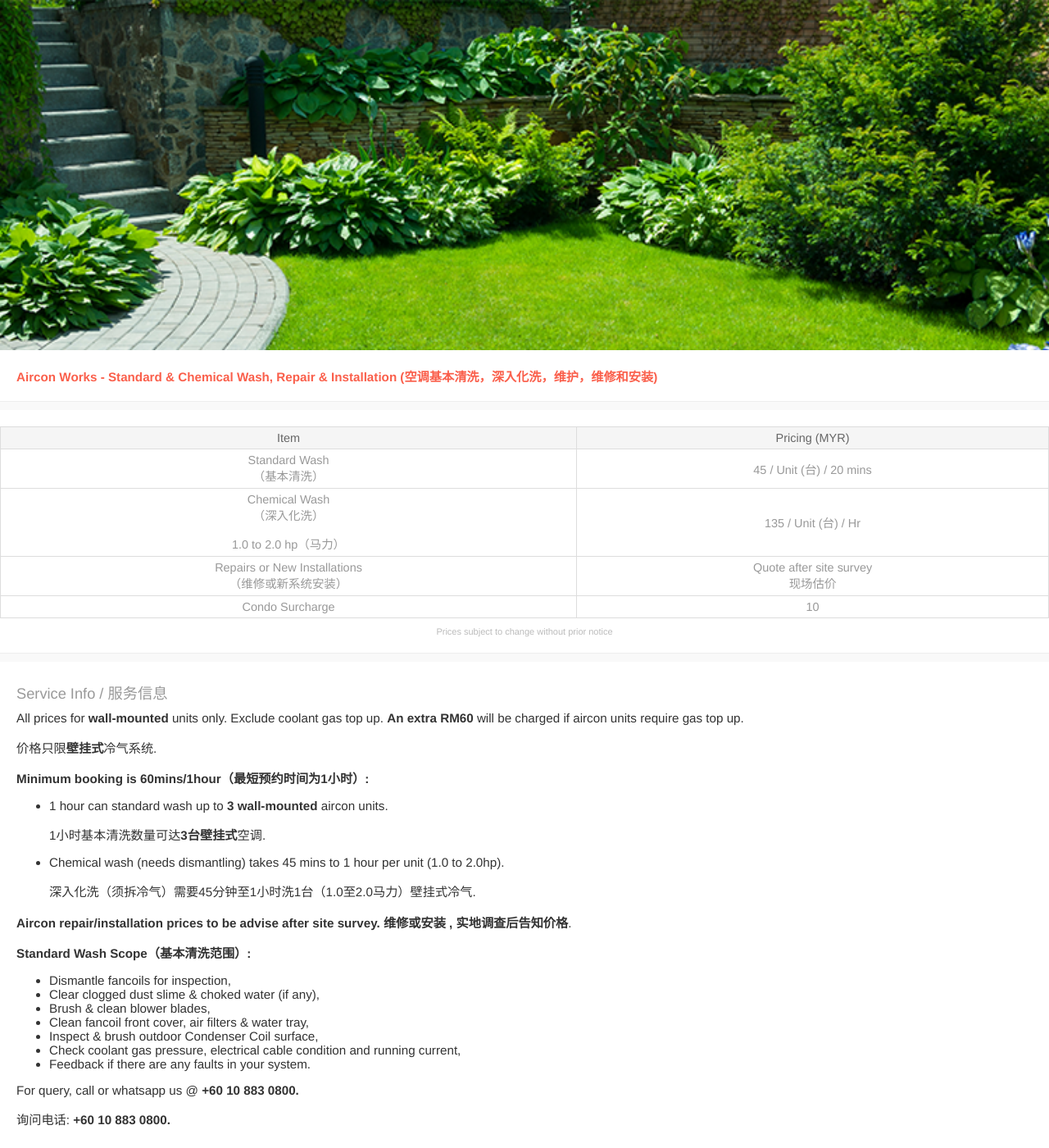
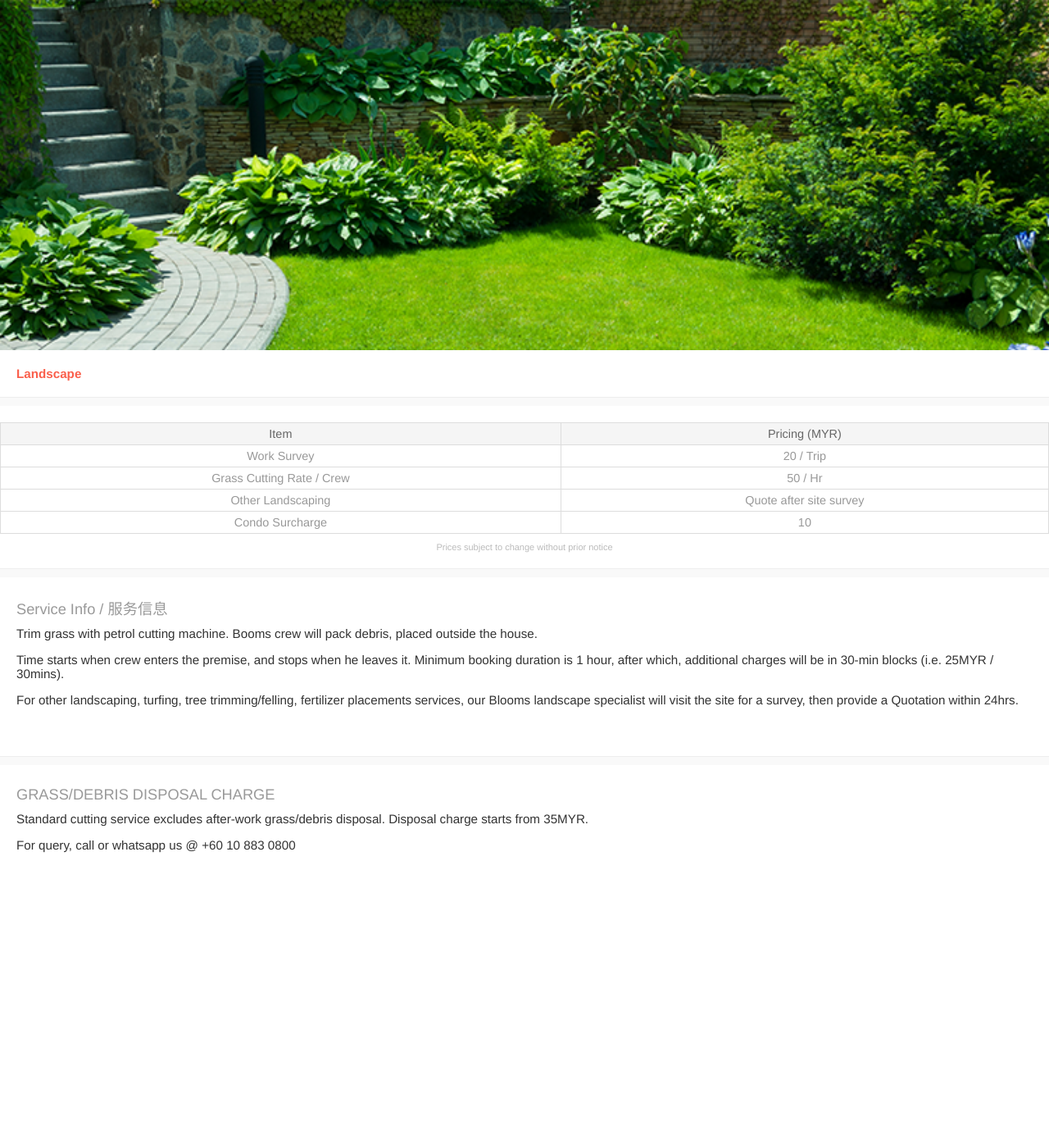
Before and after one commit to blooms-singapore/pages, a Jekyll site: the page built from en/services/myr/landscape.html, in a window 1280 px wide and 1400 px high. Shown: the whole window at 82% size. Built offline with Jekyll 4.4.1, drawn with Linux system fonts in a browser that asks for light colours.

Commit message:
Added landscaping

```diff
--- a/en/services/myr/landscape.html
+++ b/en/services/myr/landscape.html
@@ -1,5 +1,5 @@
 ---
-subtitle: Aircon Works - Standard & Chemical Wash, Repair & Installation (空调基本清洗，深入化洗，维护，维修和安装)
+subtitle: Landscape
 layout: service
 ---
 
@@ -13,27 +13,19 @@ layout: service
     </thead>
     <tbody>
       <tr>
-        <td>Standard Wash
-          <p>
-            （基本清洗）</td>
-        <td>45<span> / Unit (台)<span> / 20 mins</span></td>
+        <td>Work Survey
+          </td>
+          <td>20 / Trip</td>
       </tr>
       <tr>
-        <td>Chemical Wash
-          <p>
-            （深入化洗）
-        <p>
-          1.0 to 2.0 hp（马力）</td>
-        <td>135<span> / Unit (台)<span> / Hr</span></td>
+        <td>Grass Cutting Rate / Crew</td>
+        <td>50 / Hr</td>
       </tr>
-      <td>Repairs or New Installations
-          <p>
-            （维修或新系统安装）
-        </td>
-        <td>Quote after site survey
-          <p>
-            现场估价 </td>
+      <tr>
+      <td>Other Landscaping</td>
+      <td>Quote after site survey</td>
       </tr>
+      <tr>
        <td>Condo Surcharge</td>
         <td>10</td>
       </tr>
@@ -50,43 +42,29 @@ layout: service
   <div class="service-info">
     <h4 class="service-title">Service Info / 服务信息</h4>
     <p>
-      All prices for <strong>wall-mounted</strong> units only. Exclude coolant gas top up. <strong>An extra RM60 </strong>will be charged if aircon units require gas top up.
-      <p>
-        价格只限<strong>壁挂式</strong>冷气系统.
-      <p>
-        <p>
-    <strong>Minimum booking is 60mins/1hour（最短预约时间为1小时）:</strong>
-        <ul>
-          <li>1 hour can standard wash up to <strong>3 wall-mounted</strong> aircon units.
-            <p>
-              <p>
-              1小时基本清洗数量可达<strong>3台壁挂式</strong>空调.</li>
-          <li> Chemical wash (needs dismantling) takes 45 mins to 1 hour per unit (1.0 to 2.0hp).
-            <p>
-              <p>
-            深入化洗（须拆冷气）需要45分钟至1小时洗1台（1.0至2.0马力）壁挂式冷气.</li>
-    </ul>
-      <p>
-       <p>
-        <strong>Aircon repair/installation prices to be advise after site survey. 维修或安装 , 实地调查后告知价格</strong>.
+      Trim grass with petrol cutting machine. Booms crew will pack debris, placed outside the house.
+    <p>
+
+    <p>
+      Time starts when crew enters the premise, and stops when he leaves it. Minimum booking duration is 1 hour, after which, additional charges will be in 30-min blocks (i.e. 25${currency} / 30mins).
     </p>
+
     <p>
-      <strong>Standard Wash Scope（基本清洗范围）:</strong>
-      <ul>
-        <li>Dismantle fancoils for inspection,</li>
-        <li>Clear clogged dust slime & choked water (if any),</li>
-        <li>Brush & clean blower blades,</li>
-        <li>Clean fancoil front cover, air filters & water tray,</li>
-        <li>Inspect & brush outdoor Condenser Coil surface,</li>
-        <li>Check coolant gas pressure, electrical cable condition and running current,</li>
-        <li>Feedback if there are any faults in your system.</li>
-    </ul>
+      For other landscaping, turfing, tree trimming/felling, fertilizer placements services, our Blooms landscape specialist will visit the site for a survey, then provide a Quotation within 24hrs.
+    </p>
+  </div>
+</div>
+
+<div class="divider"></div>
+
+<div class="gap">
+  <div class="service-info">
+    <h4 class="service-title">GRASS/DEBRIS DISPOSAL CHARGE</h4>
+    <p>
+      Standard cutting service excludes after-work grass/debris disposal. Disposal charge starts from 35${currency}.
     <p>
     <p>
-         For query, call or whatsapp us @ <strong>+60 10 883 0800.</strong>
-         <p>
-           询问电话: <strong>+60 10 883 0800.</strong>
+      For query, call or whatsapp us @ +60 10 883 0800
     </p>
-
   </div>
 </div>
--- a/settings/app.json
+++ b/settings/app.json
@@ -3,11 +3,11 @@
   "androidVersion": 0.85,
   "iosDownload": "http://s.blooms.sg/ios",
   "androidDownload": "http://s.blooms.sg/android",
-  "devicesUrl": "https://pages.blooms.sg/en/pages/devices.html",
+  "devicesUrl": "https://pages.blooms.sg/en/pages/news.html",
   "homeTitle": "Choose a home service",
   "promptAddress": "To proceed with booking, please register your address, contact name and phone number.",
   "promptLogin": "Please login to continue.",
-  "noteLabel": "Tab here to input non-standard job info: Price, Survey Order No, Requests, Comments, etc..",
+  "noteLabel": "Tap here to input non-standard job info: Price, Survey Order No, Requests, Comments, etc..",
   "defaultCountryCode": "60",
   "defaultCurrency": "MYR",
   "customerSupport": "+6010 935 2700",
```
Also changed, not shown: en/services/sgd/landscape.html (added, +70 -0 lines), settings/services.json (+78 -0 lines).
